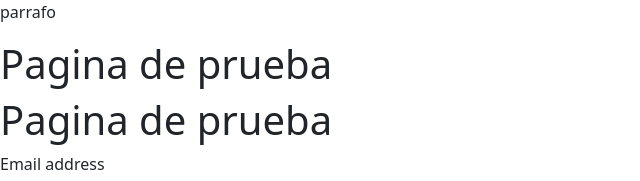
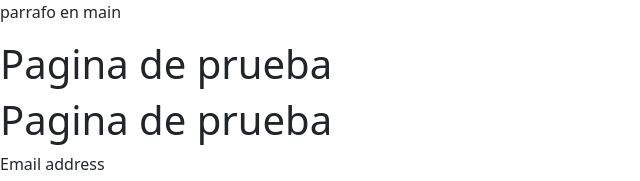
Before and after one commit to MARVIN1806/pruebas_curso, a plain HTML site: page index.html in a window 1280 px wide. Shown: the top 181 px of the page, 0-640 px from the left. Drawn offline with Linux system fonts and the light colour scheme.

Commit message:
commit de main para merge

```diff
--- a/index.html
+++ b/index.html
@@ -7,7 +7,7 @@
 	<link rel="stylesheet" type="text/css" href="bootstrap/css/bootstrap.css">
 </head>
 <body>
-	<p>parrafo</p>
+	<p>parrafo en main </p>
 	<h1>Pagina de prueba</h1>
 	<h1>Pagina de prueba</h1>
 		<div class="col-3">
```
